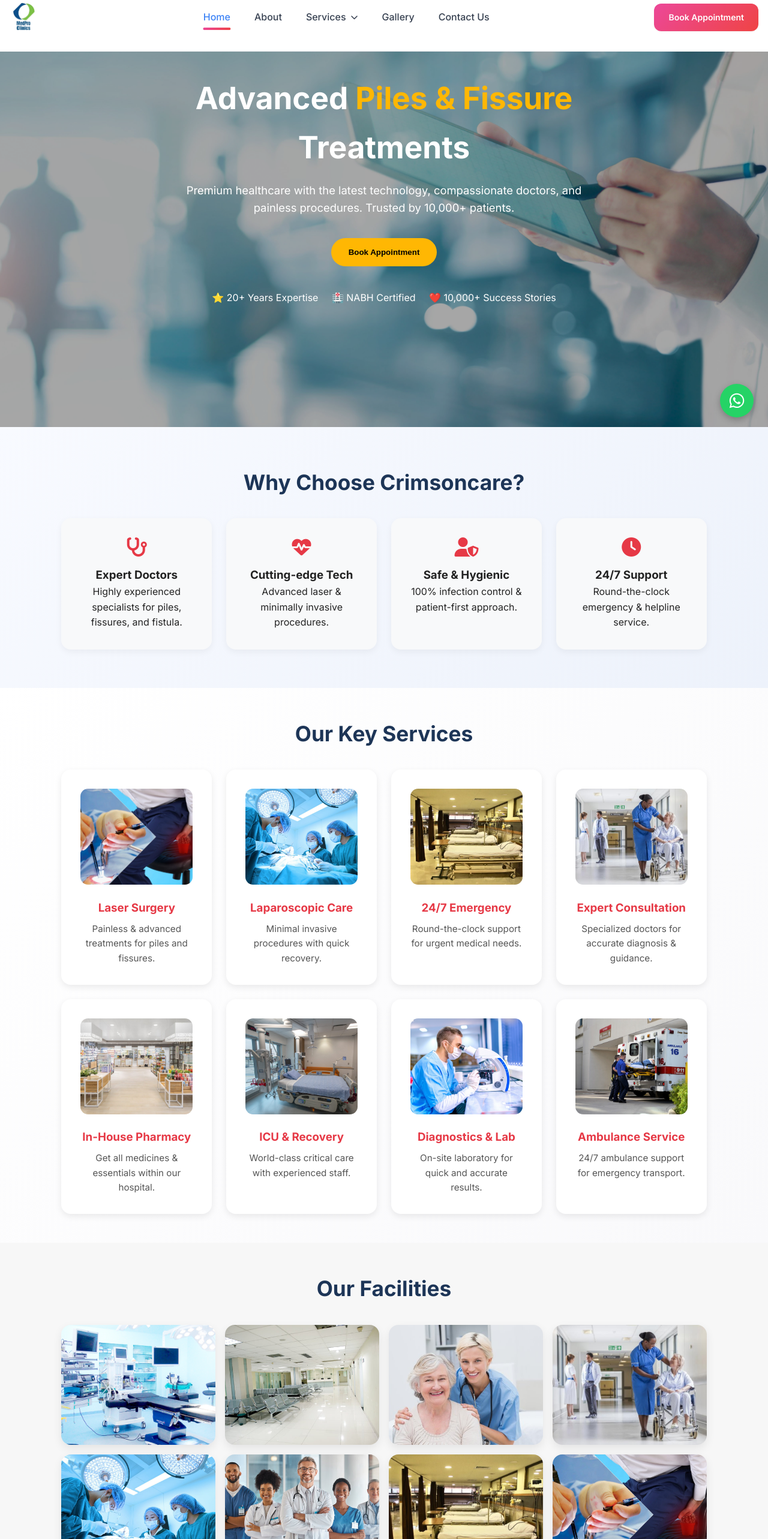
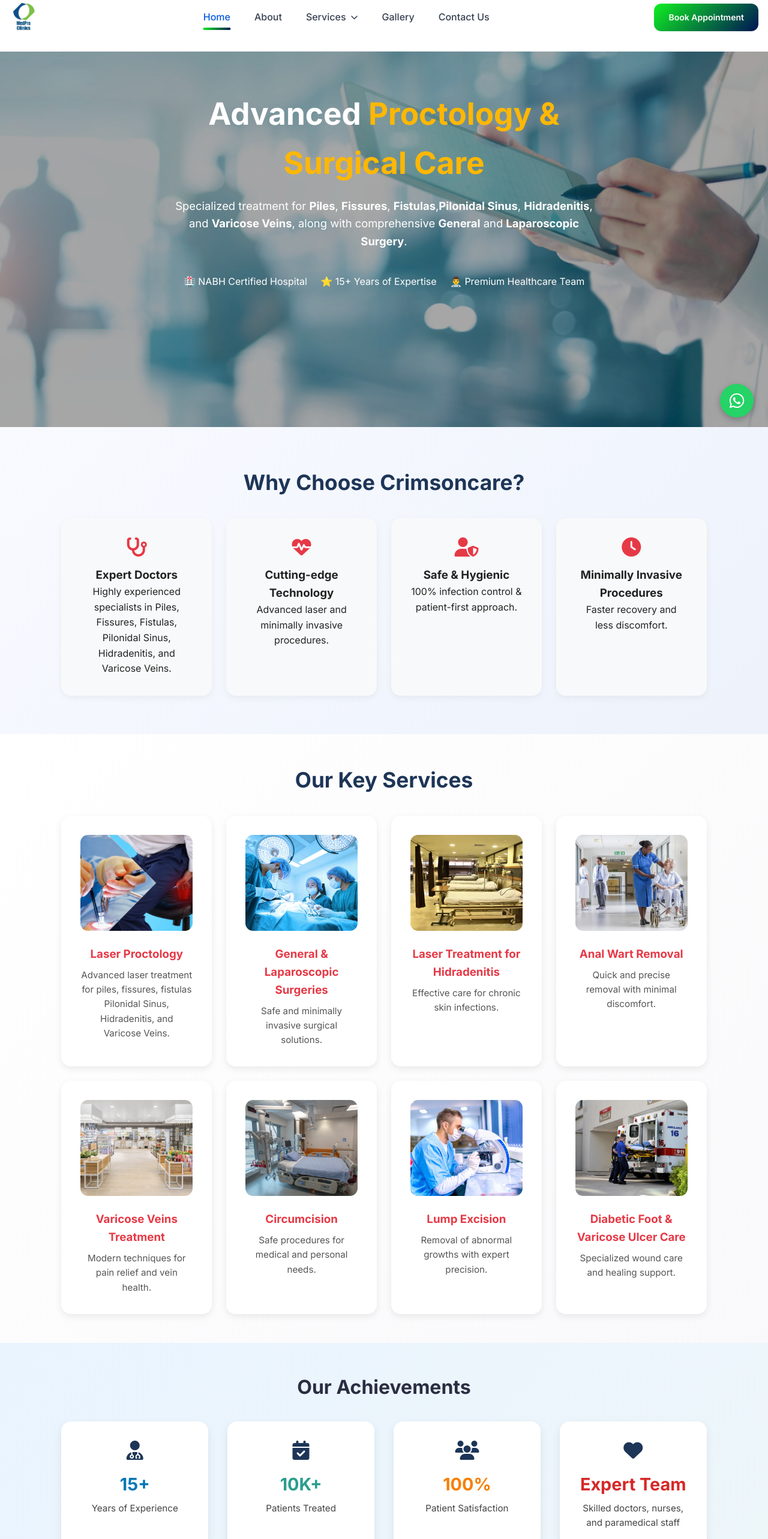
Before and after one commit to imcbsglobal/Crimsoncare_clinic, a React (Vite) app: page / in a window 1280 px wide. Shown: the part 80-2646 px from the top of the page at 60% size. Built offline with nearby package versions, Linux system fonts and the light colour scheme.

Commit message:
contents

```diff
--- a/src/components/Navbar.scss
+++ b/src/components/Navbar.scss
@@ -3,11 +3,15 @@
 @import url('https://cdnjs.cloudflare.com/ajax/libs/font-awesome/6.4.0/css/all.min.css');
 
 // SCSS Variables
-$primary-blue: #3b82f6;
+$primary-blue: #0559e2;
 $primary-purple: #8b5cf6;
-$primary-pink: #ec4899;
-$primary-red: #ef4444;
+$primary-pink: #0ef021;
+$primary-red: #011256;
 $primary-cyan: #06b6d4;
+$primary-dark-blue: #043874; // Dark blue
+$primary-green: #17db14;     // Green
+
+$gradient-topbar: linear-gradient(135deg, $primary-green 0%, $primary-dark-blue 100%);
 
 $gradient-primary: linear-gradient(135deg, $primary-blue 0%, $primary-purple 100%);
 $gradient-secondary: linear-gradient(135deg, $primary-pink 0%, $primary-red 100%);
@@ -131,7 +135,7 @@ body {
 
 // Top Bar Styles
 .topbar {
-  background: $gradient-primary;
+  background: $gradient-topbar;
   padding: 0.5rem 0;
   transition: $transition-normal;
   overflow: hidden;
@@ -540,6 +544,7 @@ body {
     }
   }
 
+  /* 1.  Desktop dropdown frame + border-glow */
 .services-dropdown {
   position: absolute;
   top: 100%;
@@ -552,7 +557,17 @@ body {
   z-index: 1000;
   animation: fadeInUp 0.3s ease;
 
-    .dropdown-item {
+  /* 🔥 NEW: gradient border trick */
+  border: 1px solid transparent;
+  background-image:
+    linear-gradient($white,$white),                      /* inner fill   */
+    $gradient-topbar;                                    /* outer border */
+  background-origin: border-box;
+  background-clip: padding-box, border-box;
+}
+
+/* 2.  Hover & active = Metro green */
+.services-dropdown .dropdown-item {
   display: block;
   padding: 0.75rem 1.5rem;
   color: $gray-700;
@@ -561,14 +576,37 @@ body {
   font-size: 0.9rem;
 
   &:hover {
-        background: $gray-100;
-        color: $primary-blue;
+    background: rgba($primary-green, .08);
+    color: $primary-green;
   }
 
   &.active {
-        background: $primary-blue;
+    background: $primary-green;
     color: $white;
   }
+}
+.services-dropdown .dropdown-item {
+  display: block;
+  padding: 0.75rem 1.5rem;
+  color: $gray-700;
+  text-decoration: none;
+  transition: $transition-fast;
+  font-size: 0.9rem;
+  border-bottom: 1px solid rgba($gray-300, .45);   // ← NEW: subtle separator
+
+  /* remove line on last item */
+  &:last-child {
+    border-bottom: none;
+  }
+
+  &:hover {
+    background: rgba($primary-green, .08);
+    color: $primary-green;
+  }
+
+  &.active {
+    background: $primary-green;
+    color: $white;
   }
 }
 
--- a/src/pages/Home.jsx
+++ b/src/pages/Home.jsx
@@ -44,25 +44,28 @@ const Home = () => {
       <section className="hero">
   <div className="hero-overlay"></div>
   <div className="hero-content" data-aos="fade-up">
-          <h1>
-            Advanced <span>Piles & Fissure</span> Treatments
+    {/* Main Heading */}
+    <h1 className="hero-title">
+      Advanced <span className="highlight">Proctology & Surgical Care</span>
     </h1>
-          <p>
-            Premium healthcare with the latest technology, compassionate doctors,
-            and painless procedures. Trusted by 10,000+ patients.
+
+    {/* Description */}
+    <p className="hero-description">
+      Specialized treatment for <strong>Piles</strong>, <strong>Fissures</strong>, <strong>Fistulas</strong>,
+      <strong>Pilonidal Sinus</strong>, <strong>Hidradenitis</strong>, and <strong>Varicose Veins</strong>,
+      along with comprehensive <strong>General</strong> and <strong>Laparoscopic Surgery</strong>.
     </p>
-          <div className="hero-buttons">
-            <Link to="/book-appointment">
-              <button className="btn-primary">Book Appointment</button>
-            </Link>
-          </div>
+
+
+    {/* Badges / Highlights */}
     <div className="trust-badges">
-            <span>⭐ 20+ Years Expertise</span>
-            <span>🏥 NABH Certified</span>
-            <span>❤️ 10,000+ Success Stories</span>
+      <span className="badge">🏥 NABH Certified Hospital</span>
+      <span className="badge">⭐ 15+ Years of Expertise</span>
+      <span className="badge">👨‍⚕️ Premium Healthcare Team</span>
     </div>
   </div>
 </section>
+
 
       {/* ---------- WHY CHOOSE US ---------- */}
       <section className="why-us" data-aos="fade-up">
@@ -71,12 +74,12 @@ const Home = () => {
           <div className="why-card">
             <i className="fas fa-stethoscope"></i>
             <h3>Expert Doctors</h3>
-            <p>Highly experienced specialists for piles, fissures, and fistula.</p>
+            <p>Highly experienced specialists in Piles, Fissures, Fistulas, Pilonidal Sinus, Hidradenitis, and Varicose Veins.</p>
           </div>
           <div className="why-card">
             <i className="fas fa-heartbeat"></i>
-            <h3>Cutting-edge Tech</h3>
-            <p>Advanced laser & minimally invasive procedures.</p>
+            <h3>Cutting-edge Technology</h3>
+            <p>Advanced laser and minimally invasive procedures.</p>
           </div>
           <div className="why-card">
             <i className="fas fa-user-shield"></i>
@@ -85,8 +88,8 @@ const Home = () => {
           </div>
           <div className="why-card">
             <i className="fas fa-clock"></i>
-            <h3>24/7 Support</h3>
-            <p>Round-the-clock emergency & helpline service.</p>
+            <h3>Minimally Invasive Procedures</h3>
+            <p>Faster recovery and less discomfort.</p>
           </div>
         </div>
       </section>
@@ -97,63 +100,48 @@ const Home = () => {
         <div className="services-grid">
           <div className="service-card">
             <img src={laserImage} alt="Laser Surgery" />
-            <h3>Laser Surgery</h3>
-            <p>Painless & advanced treatments for piles and fissures.</p>
+            <h3>Laser Proctology</h3>
+            <p>Advanced laser treatment for piles, fissures, fistulas Pilonidal Sinus, Hidradenitis, and Varicose Veins.</p>
           </div>
           <div className="service-card">
-            <img src={surgery} alt="Laparoscopic Care" />
-            <h3>Laparoscopic Care</h3>
-            <p>Minimal invasive procedures with quick recovery.</p>
+            <img src={surgery} alt="General & Laparoscopic Surgeries " />
+            <h3>General & Laparoscopic Surgeries </h3>
+            <p>Safe and minimally invasive surgical solutions.</p>
           </div>
           <div className="service-card">
-            <img src={ward} alt="24/7 Emergency" />
-            <h3>24/7 Emergency</h3>
-            <p>Round-the-clock support for urgent medical needs.</p>
+            <img src={ward} alt="Laser Treatment for Hidradenitis " />
+            <h3>Laser Treatment for Hidradenitis </h3>
+            <p>Effective care for chronic skin infections.</p>
           </div>
           <div className="service-card">
-            <img src={hospitalImage} alt="Consultation" />
-            <h3>Expert Consultation</h3>
-            <p>Specialized doctors for accurate diagnosis & guidance.</p>
+            <img src={hospitalImage} alt="Anal Wart Removal" />
+            <h3>Anal Wart Removal </h3>
+            <p>Quick and precise removal with minimal discomfort.</p>
           </div>
           <div className="service-card">
-            <img src={Pharmacy} alt="Pharmacy" />
-            <h3>In-House Pharmacy</h3>
-            <p>Get all medicines & essentials within our hospital.</p>
+            <img src={Pharmacy} alt="Varicose Veins Treatment" />
+            <h3>Varicose Veins Treatment</h3>
+            <p>Modern techniques for pain relief and vein health.</p>
           </div>
           <div className="service-card">
-            <img src={icu} alt="ICU Care" />
-            <h3>ICU & Recovery</h3>
-            <p>World-class critical care with experienced staff.</p>
+            <img src={icu} alt="Circumcision " />
+            <h3>Circumcision </h3>
+            <p>Safe procedures for medical and personal needs.</p>
           </div>
           <div className="service-card">
-            <img src={lab} alt="Diagnostics" />
-            <h3>Diagnostics & Lab</h3>
-            <p>On-site laboratory for quick and accurate results.</p>
+            <img src={lab} alt="Lump Excision<" />
+            <h3>Lump Excision</h3>
+            <p>Removal of abnormal growths with expert precision.</p>
           </div>
           <div className="service-card">
-            <img src={ambulance} alt="Ambulance Service" />
-            <h3>Ambulance Service</h3>
-            <p>24/7 ambulance support for emergency transport.</p>
+            <img src={ambulance} alt="Diabetic Foot & Varicose Ulcer Care" />
+            <h3>Diabetic Foot & Varicose Ulcer Care</h3>
+            <p>Specialized wound care and healing support.</p>
           </div>
         </div>
       </div>
 
-      {/* ---------- GALLERY PREVIEW ---------- */}
-      <div className="gallery-preview" data-aos="fade-up">
-        <h2>Our Facilities</h2>
-        <div className="gallery-grid">
-          <img src={operatingTheatre} alt="Operating Theatre" />
-          <img src={waitingRoom} alt="Waiting Room" />
-          <img src={nurse} alt="Nurse" />
-          <img src={hospitalImage} alt="Reception" />
-          <img src={surgery} alt="ICU" />
-          <img src={doctorsTeamImage} alt="Pharmacy" />
-          <img src={ward} alt="Wards" />
-          <img src={laserImage} alt="Diagnostics" />
-          <img src={ambulance} alt="Ambulance" />
-          <img src={cafeteria} alt="Cafeteria" />
-        </div>
-      </div>
+
 
       {/* ---------- ACHIEVEMENTS ---------- */}
       <section className="achievements" data-aos="fade-up">
@@ -161,23 +149,23 @@ const Home = () => {
         <div className="achievements-grid">
           <div className="achievement-card blue">
             <i className="fas fa-user-md"></i>
+            <h3>15+</h3>
+            <p>Years of Experience</p>
+          </div>
+          <div className="achievement-card green">
+            <i className="fas fa-calendar-check"></i>
             <h3>10K+</h3>
             <p>Patients Treated</p>
           </div>
-          <div className="achievement-card green">
-            <i className="fas fa-calendar-check"></i>
-            <h3>20+</h3>
-            <p>Years of Experience</p>
-          </div>
           <div className="achievement-card orange">
             <i className="fas fa-users"></i>
-            <h3>50+</h3>
-            <p>Expert Staff</p>
+            <h3>100%</h3>
+            <p>Patient Satisfaction</p>
           </div>
           <div className="achievement-card pink">
             <i className="fas fa-heart"></i>
-            <h3>100%</h3>
-            <p>Patient Satisfaction</p>
+            <h3>Expert Team</h3>
+            <p>Skilled doctors, nurses, and paramedical staff</p>
           </div>
         </div>
       </section>
@@ -189,22 +177,22 @@ const Home = () => {
           <div className="card">
             <i className="fas fa-hand-holding-heart"></i>
             <h3>Compassion</h3>
-            <p>We treat every patient with empathy, respect, and care.</p>
+            <p> Caring for every patient with empathy and respect.</p>
           </div>
           <div className="card">
             <i className="fas fa-certificate"></i>
             <h3>Excellence</h3>
-            <p>Delivering world-class healthcare with latest technology.</p>
+            <p>Delivering top-quality healthcare with advanced technology.</p>
           </div>
           <div className="card">
             <i className="fas fa-users"></i>
             <h3>Integrity</h3>
-            <p>Transparent and ethical medical practices, always.</p>
+            <p>Transparent and ethical medical practices.</p>
           </div>
-          <div className="card award">
+          <div className="card">
             <i className="fas fa-trophy"></i>
-            <h3>Awards & Recognition</h3>
-            <p>NABH certified and recognized for outstanding patient care.</p>
+            <h3>Clean & Hygienic Premises </h3>
+            <p>Maintained with strict hygiene and sanitization for a safe and healthy environment.</p>
           </div>
         </div>
       </section>
--- a/src/pages/Home.scss
+++ b/src/pages/Home.scss
@@ -186,33 +186,6 @@
   }
 }
 
-/* ---------- GALLERY ---------- */
-.gallery-preview {
-  padding: 3rem 8%;
-  background: #f7f7f7; /* 🔹 plain light gray */
-
-  h2 {
-    text-align: center;
-    margin-bottom: 2rem;
-    color: #1d3557;
-  }
-
-  .gallery-grid {
-    display: grid;
-    grid-template-columns: repeat(auto-fit, minmax(220px, 1fr));
-    gap: 1rem;
-
-    img {
-      width: 100%;
-      height: 200px;
-      object-fit: cover;
-      border-radius: 1rem;
-      box-shadow: 0 6px 15px rgba(0, 0, 0, 0.08);
-      transition: transform 0.3s;
-      &:hover { transform: scale(1.05); }
-    }
-  }
-}
 
 /* ---------- ACHIEVEMENTS ---------- */
 .achievements {
@@ -370,7 +343,7 @@
 /* ---------- CTA ---------- */
 .cta {
   padding: 4rem 8%;
-  background: linear-gradient(135deg,#e63946,#ffb703); /* 🔥 bold accent gradient */
+  background: linear-gradient(135deg,#011084,#01cb04); /* 🔥 bold accent gradient */
   color: white;
   text-align: center;
 
```
Also changed, not shown: src/assets/metro_logo.png, src/components/Navbar.jsx (line endings or trailing spaces). Lines whose indentation alone changed are shown as unchanged.
